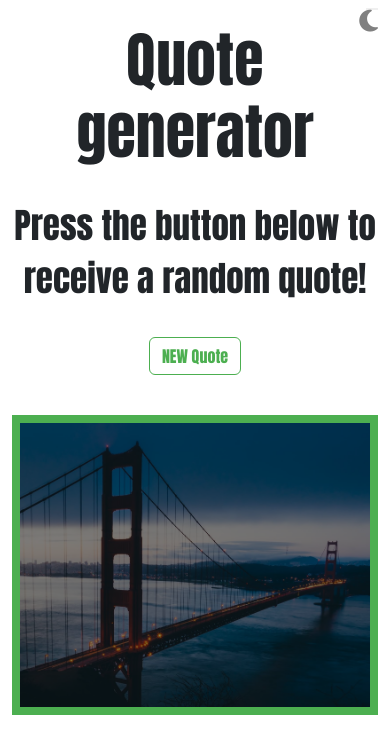
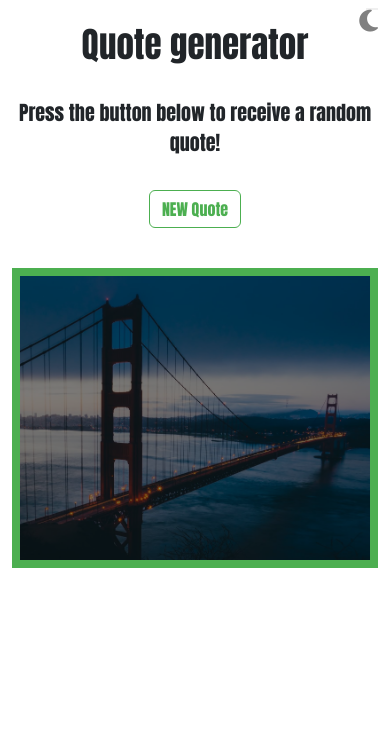
Before and after one commit to tigoblackdragon/quote-generator, a plain HTML site: page index.html in a window 390 px wide. Drawn offline with nearby package versions, Linux system fonts and the light colour scheme.

Commit message:
last commit.

```diff
--- a/css/main.css
+++ b/css/main.css
@@ -1,3 +1,4 @@
+
 body {
   font-family: Impact, Haettenschweiler, 'Arial Narrow Bold', sans-serif;
 }
@@ -76,3 +77,14 @@ i {
     font-size: 1rem;
   }
    }
+   @media (max-width:576px) {
+    h1 {
+      font-size: 35px  ;
+      font-weight: 700  ;
+    }
+    p {
+      font-size: 20px  ;
+      font-weight: 400  ;
+      text-align: center;
+    }
+   }
```
Also changed, not shown: 1 other file. Lines whose indentation alone changed are shown as unchanged.
